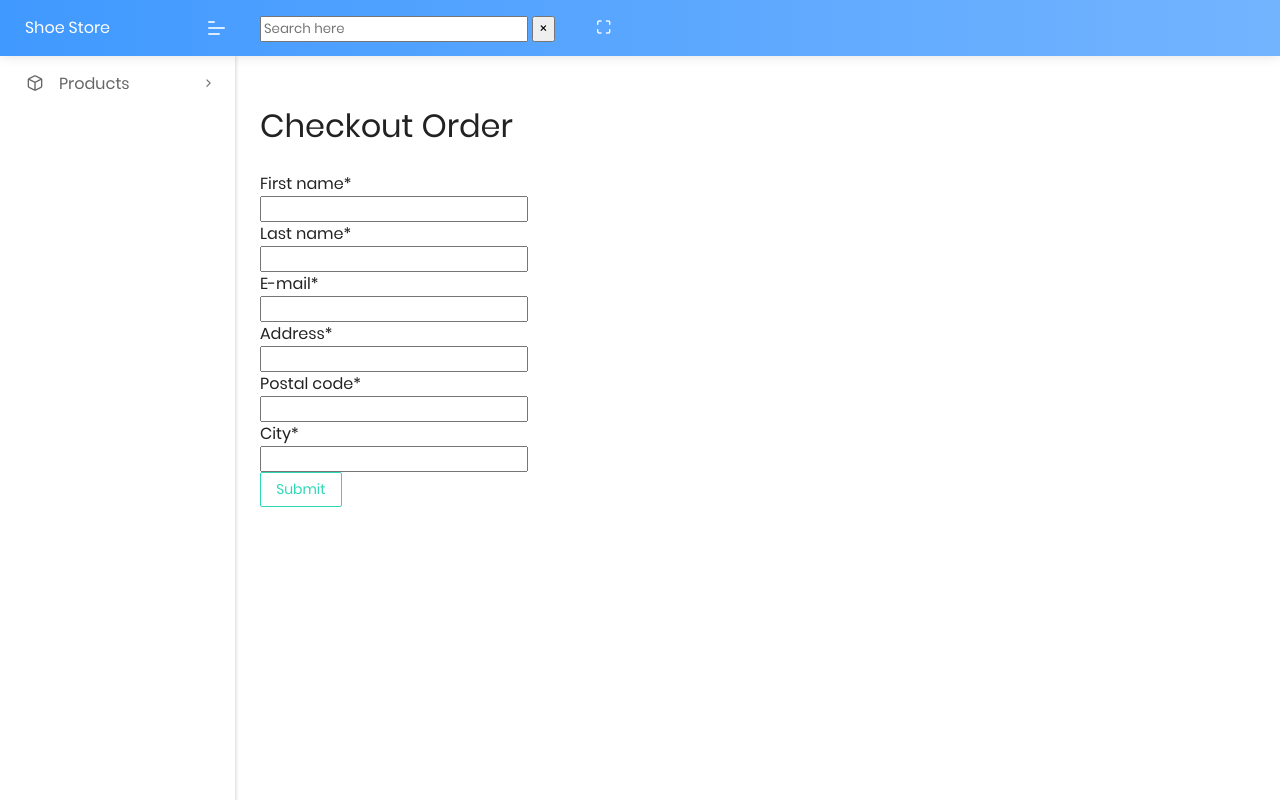
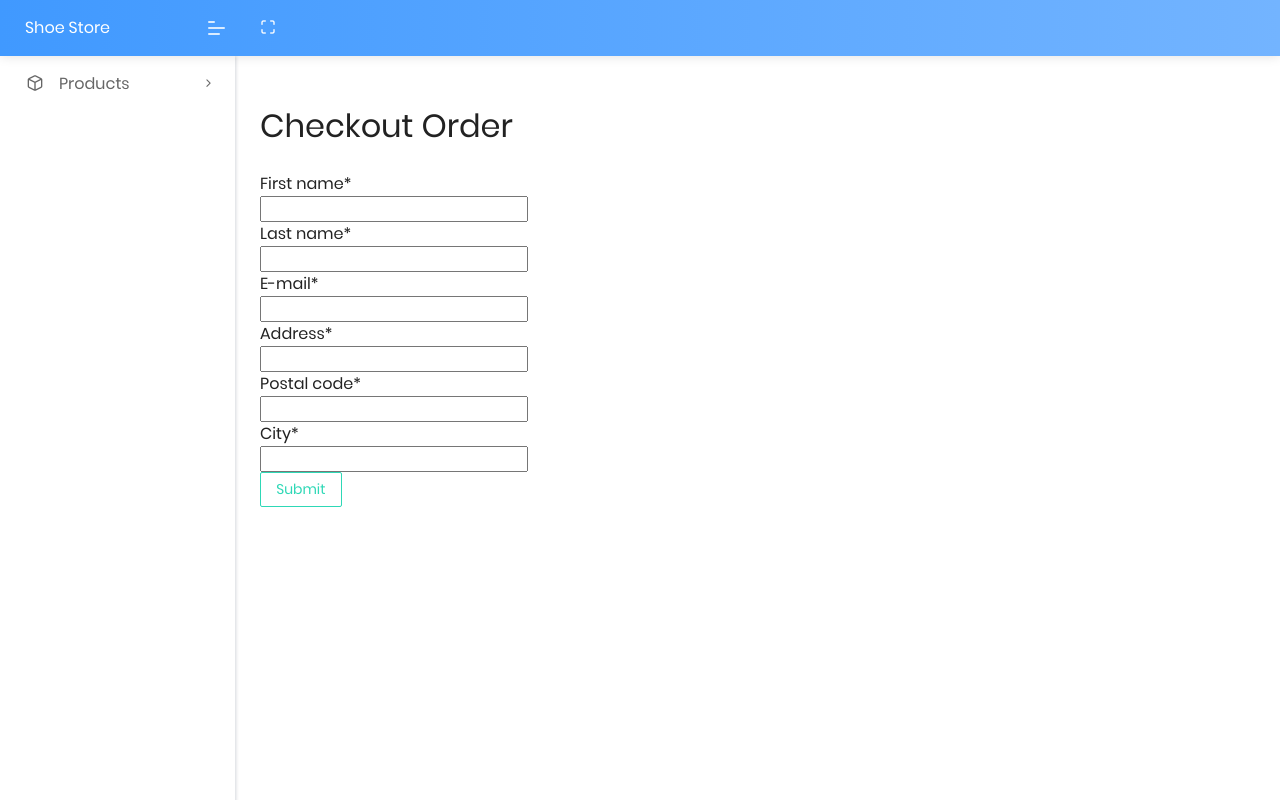
Before and after one commit to anton-dovnar/django-e-commerce, a Django app: page /order/create/ in a window 1280 px wide. Run offline with Django 3.2, Linux system fonts and the light colour scheme; data that the repository does not hold is empty; parts of the project's set-up code (start-up, migrations or seed data) failed here and were passed over; some libraries are stand-ins or nearby versions; some web fonts are replaced.

Commit message:
Remove dropdown

```diff
--- a/layout/templates/includes/navigation.html
+++ b/layout/templates/includes/navigation.html
@@ -14,33 +14,8 @@
     <div class="collapse navbar-collapse">
         <ul class="navbar-nav mr-auto">
             <li class="nav-item">
-                <a href="#!" class="pop-search"><i class="feather icon-search"></i></a>
-                <div class="search-bar">
-                    <input type="text" class="form-control border-0 shadow-none" placeholder="Search here">
-                    <button type="button" class="close" aria-label="Close">
-                        <span aria-hidden="true">&times;</span>
-                    </button>
-                </div>
-            </li>
-            <li class="nav-item">
                 <a href="#!" class="full-screen" onclick="javascript:toggleFullScreen()"><i
                         class="feather icon-maximize"></i></a>
-            </li>
-        </ul>
-        <ul class="navbar-nav ml-auto">
-            <li>
-                {% with total_items=cart.cart|length %}
-                    {% if total_items > 0 %}
-                    <div class="dropdown">
-                        <a class="dropdown-toggle" href="{% url 'cart:cart-detail' %}">
-                            <i class="feather icon-shopping-cart"></i>
-                            <span class="badge bg-danger">
-                                <span class="sr-only"> </span>
-                            </span>
-                        </a>
-                    </div>
-                    {% endif %}
-                {% endwith %}
             </li>
         </ul>
     </div>
```
